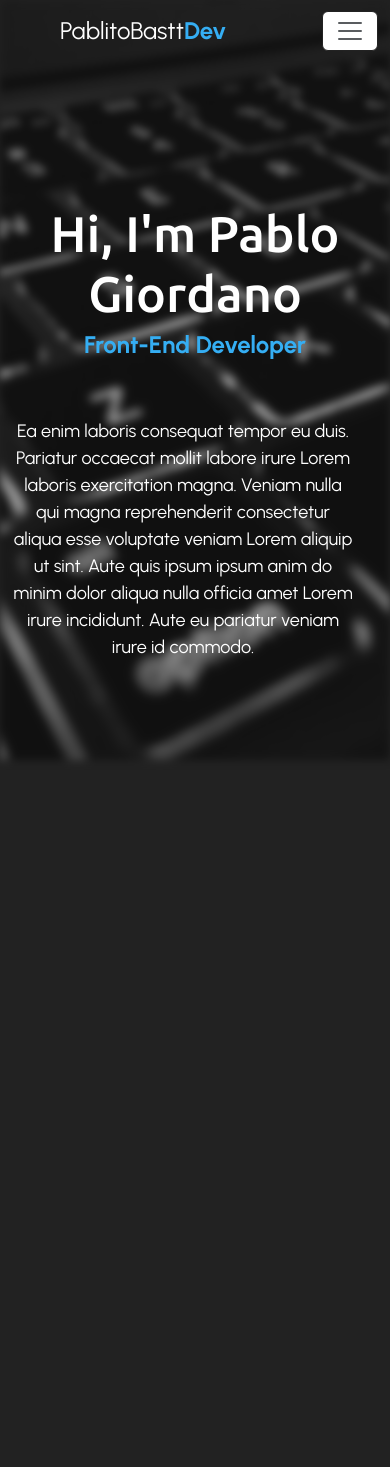
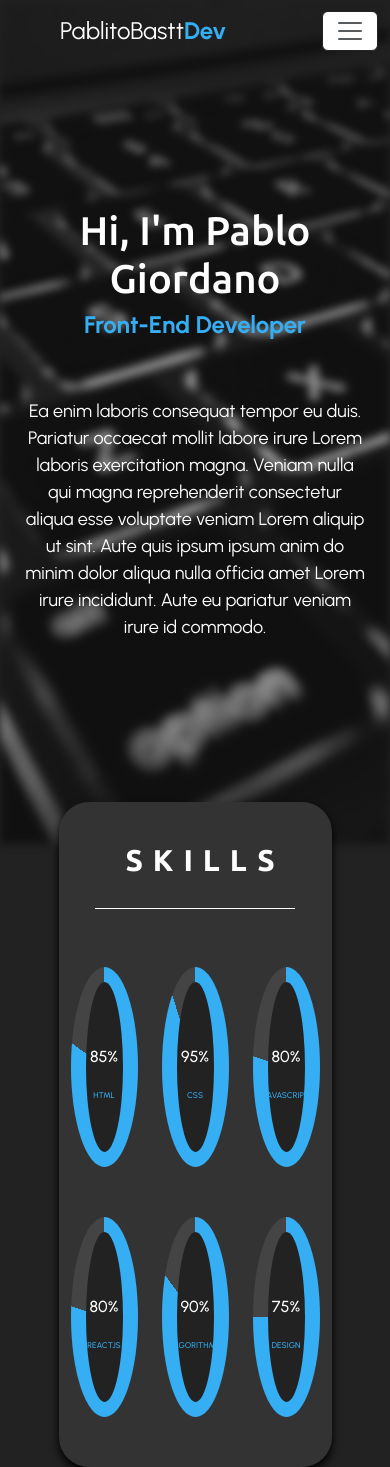
Before and after one commit to PablitoBasttDev/portfolio, a React (Create React App) app: page / in a window 390 px wide. Before the commit the page ends 844 px from the top, so only its background shows below. Built offline with nearby package versions, Linux system fonts and the light colour scheme.

Commit message:
Skill section added, styles and animation achieved

```diff
--- a/package.json
+++ b/package.json
@@ -10,6 +10,7 @@
     "@testing-library/user-event": "^13.5.0",
     "react": "^18.2.0",
     "react-dom": "^18.2.0",
+    "react-intersection-observer": "^9.5.2",
     "react-scripts": "5.0.1",
     "react-spring": "^9.7.3",
     "web-vitals": "^2.1.4"
--- a/public/index.html
+++ b/public/index.html
@@ -44,5 +44,6 @@
       To begin the development, run `npm start` or `yarn start`.
       To create a production bundle, use `npm run build` or `yarn build`.
       -->
+      <script src="https://cdn.jsdelivr.net/npm/bootstrap@5.3.0/dist/js/bootstrap.bundle.min.js"></script>
   </body>
 </html>
--- a/src/App.css
+++ b/src/App.css
@@ -11,9 +11,14 @@
   box-sizing: border-box;
 }
 
+html{
+  scroll-behavior: smooth;
+}
+
 body{
   background-color: #222 !important;
   color: #000 !important;
   font-family: 'Urbanist', sans-serif;
   font-weight: normal;
+  scroll-behavior: smooth;
 }
--- a/src/App.js
+++ b/src/App.js
@@ -1,6 +1,7 @@
 import './App.css';
 import Navbar from './components/Navbar'
 import Banner from './components/Banner'
+import Skills from './components/Skills'
 
 
 function App() {
@@ -8,6 +9,7 @@ function App() {
     <>
       <Navbar />
       <Banner />
+      <Skills />
     </>
   );
 }
--- a/src/components/Banner.css
+++ b/src/components/Banner.css
@@ -4,7 +4,7 @@
     display: flex;
     justify-content: center;
     align-items: center;
-    height: 90vh;
+    height: 100vh;
     text-align: center;
     z-index: -1;
 }
@@ -44,9 +44,14 @@ section.banner div.container-fluid{
     justify-content: center;
     flex-wrap: no-wrap;
     font-family: 'Ubuntu', sans-serif;
-    font-size: 64px;
+    font-size: clamp(40px,5vw,64px);
     font-weight: 500;
     color: #fff;
+}
+
+.tracking-in-expand {
+	animation: tracking-in-expand 1s cubic-bezier(0.215, 0.610, 0.355, 1.000) both;
+    animation-delay: 1000ms;
 }
 
 .title-banner span:hover{
@@ -63,7 +68,7 @@ section.banner div.container-fluid{
     justify-content: center;
     color: var(--main-color);
     font-weight: 700;
-    font-size: 40px;
+    font-size: clamp(24px,3vw,40px);
 }
 
 .description{
@@ -71,21 +76,22 @@ section.banner div.container-fluid{
     justify-content: center;
     margin-top: 50px;
     color: #fff;
-    font-size: 24px;
+    font-size: clamp(18px, 2.5vw, 24px);
 }
 
 img {
     top:0;
 }
 
-@media (max-width: 800px){
-    .title-banner {
-        font-size: 50px;
+@keyframes tracking-in-expand {
+    0% {
+      letter-spacing: -0.5em;
+      opacity: 0;
     }
-    .subtitle{
-        font-size: 24px;
+    40% {
+      opacity: 0.6;
     }
-    .description{
-        font-size: 18px;
+    100% {
+      opacity: 1;
     }
-}
+  }
--- a/src/components/Banner.js
+++ b/src/components/Banner.js
@@ -4,32 +4,31 @@ import {animated, useSpring} from 'react-spring'
 
 const Banner = () =>{
 
-    const fadeIn = useSpring({ opacity: 1, transform: 'translateX(0)', from: { opacity: 0, transform: 'translateX(-100px)' }, delay: 1200, config: {duration: 700} })
+    const fadeIn = useSpring({ opacity: 1, transform: 'translateX(0)', from: { opacity: 0, transform: 'translateX(-100px)' }, delay: 2100, config: {duration: 700} })
 
     return(
-
         <section className='banner' id='home'>
-            <animated.div style={fadeIn} className='container-fluid'>
+            <div className='container-fluid'>
                 <div className='row'>
                     <div className='col-12'>
-                        <h1 className='title-banner'>
+                        <h1 className='title-banner tracking-in-expand'>
                             Hi, I'm Pablo Giordano
                         </h1>
-                        <h3 className='subtitle'>
+                        <animated.h3 className='subtitle' style={fadeIn}>
                             Front-End Developer
-                        </h3>
+                        </animated.h3>
                     </div>
                 <div className='row'>
                     <div className='col-xl-3 col-md-2'></div>
                     <div className='col-xl-6 col-md-8'>
-                        <p className='description'>
+                        <animated.p className='description' style={fadeIn}>
                             Ea enim laboris consequat tempor eu duis. Pariatur occaecat mollit labore irure Lorem laboris exercitation magna. Veniam nulla qui magna reprehenderit consectetur aliqua esse voluptate veniam Lorem aliquip ut sint. Aute quis ipsum ipsum anim do minim dolor aliqua nulla officia amet Lorem irure incididunt. Aute eu pariatur veniam irure id commodo.
-                        </p>
+                        </animated.p>
                     </div>
                     <div className='col-xl-3 col-md-2'></div>
                 </div>
                 </div>
-            </animated.div>
+            </div>
         </section>
     )
 }
--- a/src/components/Navbar.css
+++ b/src/components/Navbar.css
@@ -1,6 +1,38 @@
 nav.navbar.navbar-expand-lg.bg-body-tertiary{
     background-color: transparent !important;
+    position: absolute;
+    top:0;
+    width: 100%;
+    transition: background-color 0.5s ease-in-out;
 }
+
+nav.navbar.navbar-expand-lg.bg-body-tertiary.navbar-fixed{
+    position: fixed;
+    top: 0;
+    background-color: #222 !important;
+    width: 100%;
+}
+
+.collapse.navbar-collapse.show{
+    display: flex;
+    flex-direction: row;
+    margin-left: 25px;
+}
+
+.collapse.navbar-collapse.show ul{
+    display: flex;
+    flex-direction: row;
+}
+
+.collapse.navbar-collapse.show ul li{
+    padding: 0 10px;
+}
+
+.collapse.navbar-collapse.show button{
+    margin-right:0;
+    margin-left: 20px;
+}
+
 .container-fluid a.navbar-brand{
     color: var(--base-color);
     font-size: 24px;
@@ -15,7 +47,7 @@ nav.navbar.navbar-expand-lg.bg-body-tertiary{
 }
 
 .container-fluid .collapse{
-    margin-left: 50px;
+    margin-left: 15px;
 }
 .navbar-toggler{
     background-color: var(--base-color)!important;
@@ -144,3 +176,42 @@ ul li a:hover::before {
     -webkit-transition: all 0.35s;
     transition: all 0.35s;
   }
+
+  @media (max-width: 800px){
+    .navbar-collapse.collapse.show ul li{
+        padding: 0;
+    }
+    .navbar-collapse.collapse.show ul li a{
+        font-size: 14px;
+        letter-spacing: 3px;
+    }
+    .navbar-collapse.collapse.show span div a i{
+        width: 36px;
+        height: 36px;
+        font-size: 18px;
+    }
+    .navbar-collapse.collapse.show button{
+       padding: 6px 12px;
+    }
+}
+
+@media (max-width: 600px){
+    .navbar-collapse.collapse.show{
+        flex-wrap: wrap;
+        justify-content: center;
+    }
+    .navbar-collapse.collapse.show ul li a{
+        font-size: 12px;
+        letter-spacing: 2px;
+    }
+    .navbar-collapse.collapse.show span div a i{
+        width: 28px;
+        height: 28px;
+        font-size: 16px;
+    }
+    .navbar-collapse.collapse.show button{
+       padding: 6px 12px;
+       font-size: 14px;
+       margin-left: 5px;
+    }
+}
--- a/src/components/Navbar.js
+++ b/src/components/Navbar.js
@@ -1,19 +1,36 @@
 import React from "react"
 import './Navbar.css'
-import { useState } from "react"
+import { useState, useEffect } from "react"
 import {animated, useSpring} from 'react-spring'
 
 const Navbar = () => {
     const [activeLink, setActiveLink] = useState('home')
+    const [isFixed, setIsFixed] = useState(false);
 
     const handleClick = (link) => {
         setActiveLink(link)
     }
 
+    useEffect(()=>{
+        const handleScroll = () => {
+            if (window.scrollY > 25){
+                setIsFixed(true)
+            } else{
+                setIsFixed(false)
+            }
+        };
+
+        window.addEventListener('scroll', handleScroll);
+        return () => {
+            window.removeEventListener('scroll', handleScroll);
+        };
+    }, [])
+
     const fadeIn = useSpring({ opacity: 1, transform: 'translateY(0)', from: { opacity: 0, transform: 'translateY(-50px)' }, config: {duration: 800} })
+    const navbarClass = isFixed ? 'navbar-fixed' : '';
 
     return(
-        <animated.nav style={fadeIn} className="navbar navbar-expand-lg bg-body-tertiary">
+        <animated.nav style={fadeIn} className={`navbar navbar-expand-lg bg-body-tertiary ${navbarClass}`}>
             <div className="container-fluid">
                 <a className="navbar-brand" href="#"  onClick={() => handleClick('home')}>PablitoBastt<span>Dev</span></a>
                 <button className="navbar-toggler" type="button" data-bs-toggle="collapse" data-bs-target="#navbarText" aria-controls="navbarText" aria-expanded="false" aria-label="Toggle navigation">
--- /dev/null
+++ b/src/components/SkillPercent.css
@@ -0,0 +1,52 @@
+
+.container-progress{
+    position: relative;
+    display: flex;
+    justify-content: center;
+    align-items: center;
+    flex-wrap: wrap;
+}
+
+.container-progress .progress-bar{
+    position: relative;
+    margin: 0;
+    width: 200px;
+    height: 200px;
+    border-radius: 50%;
+    color: #fff;
+}
+
+.container-progress h3{
+    position: absolute;
+    top: 45%;
+    left: 50%;
+    transform: translate(-50%, -50%);
+    font-size: 2.5em;
+    z-index: 1;
+    font: 600;
+}
+
+.container-progress .progress-bar h3 span{
+    font-size: .5em;
+    font-weight: 400;
+}
+
+.container-progress .progress-bar h4{
+    position: absolute;
+    top: 62%;
+    left: 50%;
+    transform: translateX(-50%);
+    z-index: 1;
+    font-size: 1.3em;
+    font-weight: 500;
+    color: var(--main-color);
+}
+
+
+.container-progress .progress-bar::after{
+    content:'';
+    position: absolute;
+    inset: 15px;
+    border-radius: 50%;
+    background: #222;
+}
--- /dev/null
+++ b/src/components/SkillPercent.js
@@ -0,0 +1,39 @@
+import React from 'react'
+import './SkillPercent.css'
+import {useState, useEffect} from 'react'
+
+const SkillPercent = (props) => {
+
+    const percent = props.percent;
+    const skill = props.skill;
+
+    const [currentPercent, setCurrentPercent] = useState(0);
+
+    let interval;
+
+    useEffect(()=>{
+        if (currentPercent < percent) {
+            interval = setInterval(() => {
+                setCurrentPercent((prevPercent) => prevPercent + 1);
+            }, 20);
+        }
+
+        return () => {
+            clearInterval(interval);
+        };
+
+    },[percent,currentPercent])
+
+    return (
+        <div className='col-4'>
+            <div className='container-progress'>
+                <div className='progress-bar' style={{background: `conic-gradient(var(--main-color) ${currentPercent*3.6}deg, #444 0deg)`}}>
+                    <h3 className='progress-value'>{`${percent}%`}</h3>
+                    <h4>{skill}</h4>
+                </div>
+            </div>
+        </div>
+    )
+}
+
+export default SkillPercent
--- /dev/null
+++ b/src/components/Skills.css
@@ -0,0 +1,91 @@
+:root{
+    --i: 0;
+}
+
+#skills.container-fluid{
+    margin-top: 95vh;
+    width: 70%;
+    height: auto;
+    border-radius: 30px;
+    display: flex;
+    flex-direction: column;
+    justify-content: center;
+    color: #fff;
+    background: #333;
+    box-shadow: 0px 5px 10px 0px #000;
+    row-gap: 50px;
+}
+
+.col-xl-12{
+    display: flex;
+    justify-content: center;
+}
+
+.col-xl-12 h3{
+    text-align: center;
+    padding: 50px;
+    margin-top: 10px;
+    width: 80%;
+    font-size: 48px;
+    font-weight: 700;
+    letter-spacing: 10px;
+    font-family: 'Ubuntu', sans-serif;
+    border-bottom: 1px solid #fff;
+}
+
+div .row{
+    display: flex;
+    justify-content: space-around;
+    align-items: center;
+    padding-bottom: 50px;
+}
+
+
+@media (max-width: 1300px){
+    .container-progress .progress-bar{
+        width: 150px;
+        height: 150px;
+        font-size: 0.8em;
+    }
+    .container-progress .progress-bar::after{
+        inset: 10px;
+    }
+    #skills.container-fluid{
+        row-gap: 20px;
+    }
+}
+
+@media (max-width: 800px){
+    .col-xl-12 h3 {
+        font-size: 36px;
+    }
+    .container-progress .progress-bar{
+        width: 120px;
+        height: 120px;
+        font-size: .6em;
+    }
+    .container-progress .progress-bar::after{
+        inset: 7px;
+    }
+    #skills.container-fluid{
+        row-gap: 0px;
+    }
+}
+
+@media (max-width: 600px){
+    .col-xl-12 h3 {
+        font-size: 30px;
+        padding: 30px;
+    }
+    .container-progress .progress-bar{
+        width: 75px;
+        height: 75px;
+        font-size: .4em;
+    }
+    .container-progress .progress-bar::after{
+        inset: 5px;
+    }
+    #skills.container-fluid{
+        row-gap: 0px;
+    }
+}
--- /dev/null
+++ b/src/components/Skills.js
@@ -0,0 +1,40 @@
+import './Skills.css'
+import React from 'react'
+import SkillPercent from './SkillPercent'
+import { useInView } from 'react-intersection-observer'
+
+const Skills = () => {
+
+    const percents = {
+        HTML: 85,
+        CSS: 95,
+        JAVASCRIPT: 80,
+        REACTJS: 80,
+        ALGORITHMS: 90,
+        DESIGN: 75
+    }
+
+    const SKILLS = ['HTML', 'CSS', 'JAVASCRIPT', 'REACTJS', 'ALGORITHMS', 'DESIGN']
+
+    return(
+        <section id='skills' className='container-fluid'>
+            <div className='row'>
+                <div className='col-xl-12'>
+                    <h3>SKILLS</h3>
+                </div>
+            </div>
+            <div className='row'>
+                {
+                    SKILLS.slice(0,3).map( e => {  return (<SkillPercent skill={e} percent={percents[e]}/>) })
+                }
+            </div>
+            <div className='row'>
+                {
+                    SKILLS.slice(3).map( e => {  return (<SkillPercent skill={e} percent={percents[e]}/>) })
+                }
+            </div>
+        </section>
+    )
+}
+
+export default Skills
```
Also changed, not shown: src/assets/img/stars-image.jpg (deleted), 1 other file (tests, documents, lock files or other folders).
